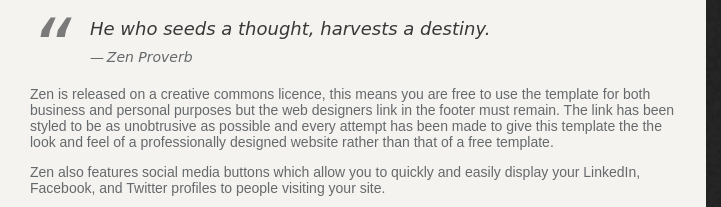
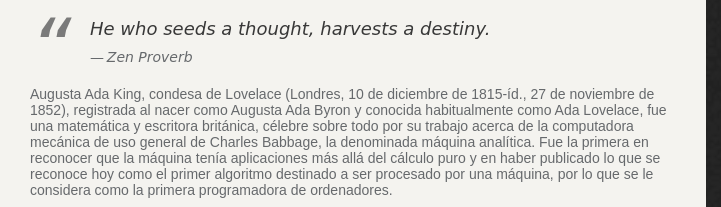
Before and after one commit to AmonFran/sprint, a plain HTML site: page index.html in a window 1280 px wide. Shown: the part 547-754 px from the top of the page, 559-1280 px from the left. Drawn offline with Linux system fonts and the light colour scheme; a web font is replaced by a local one.

Commit message:
Añadir parrafo de Ada Lovelace

```diff
--- a/index.html
+++ b/index.html
@@ -37,7 +37,7 @@
 <h1>Welcome To ZEN</h1>
 <p>This template is coded in W3C valid HTML 5 and CSS 3, it has been tested in internet explorer 10, Google Chrome, and Firefox. Detailed instructions on how to configure a facebook likebox like the one shown in the sidebar are also enclosed within HTML comment tags in the templates index.html file.</p>
 <blockquote>He who seeds a thought, harvests a destiny.<cite>Zen Proverb</cite></blockquote>
-<p>Zen is released on a creative commons licence, this means you are free to use the template for both business and personal purposes but the web designers link in the footer must remain. The link has been styled to be as unobtrusive as possible and every attempt has been made to give this template the the look and feel of a professionally designed website rather than that of a free template.</p>
+<p>Augusta Ada King, condesa de Lovelace (Londres, 10 de diciembre de 1815-íd., 27 de noviembre de 1852), registrada al nacer como Augusta Ada Byron y conocida habitualmente como Ada Lovelace, fue una matemática y escritora británica, célebre sobre todo por su trabajo acerca de la computadora mecánica de uso general de Charles Babbage, la denominada máquina analítica. Fue la primera en reconocer que la máquina tenía aplicaciones más allá del cálculo puro y en haber publicado lo que se reconoce hoy como el primer algoritmo destinado a ser procesado por una máquina, por lo que se le considera como la primera programadora de ordenadores.</p>
 <p>Zen also features social media buttons which allow you to quickly and easily display your LinkedIn, Facebook, and Twitter profiles to people visiting your site.</p>
 <p>The footer area also contains three additional navigations, allowing you to provide links to terms of use, privacy policy and cookie policy pages without sacrificing the overall aesthetics of your website. If this template is well received I may consider porting it to wordpress in the not too distant future.</p>
 <p>Because the site is coded in valid HTML 5 and CSS 3, page load times are very quick which is beneficial for search engine optimisation, the file size of the page you are reading is just 5.9kb. The Main navigation mouseover images are also pre-loaded to ensure a smooth and enjoyable user experience.</p>
```
